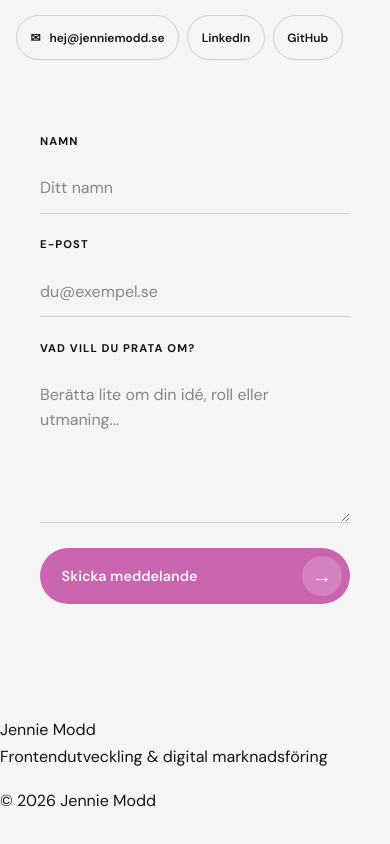
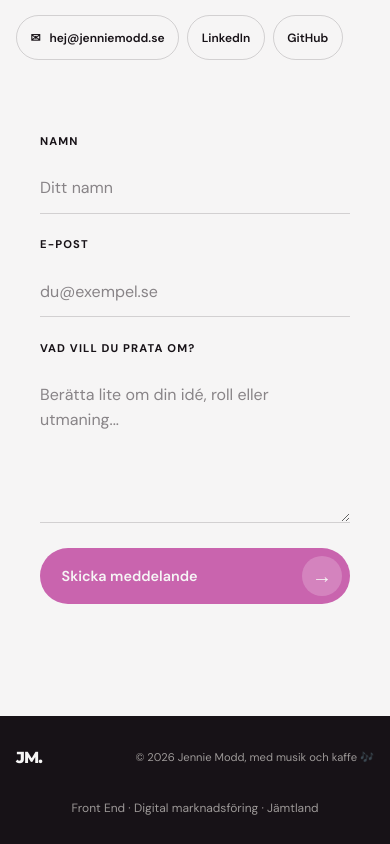
Before and after one commit to jenniemodd/portfolio_2, a React (Vite) app: page / in a window 390 px wide. Shown: the part 9228-10072 px from the top of the page. Built offline with nearby package versions, Linux system fonts and the light colour scheme.

Commit message:
feat: implement Footer component with styling and responsive design

```diff
--- /dev/null
+++ b/src/components/Footer.module.css
@@ -0,0 +1,59 @@
+
+.footer {
+  width: 100%;
+  color: var(--color-paper);
+  background: var(--color-ink);
+}
+
+.container {
+  display: flex;
+  align-items: center;
+  justify-content: space-between;
+  gap: 2rem;
+
+  width: var(--page);
+  min-height: 8rem;
+  margin-inline: auto;
+  padding-block: 1rem;
+}
+
+.logo {
+  color: var(--color-paper);
+  font-family: var(--font-heading);
+  font-size: 1rem;
+  font-weight: 800;
+  letter-spacing: -0.06em;
+  text-decoration: none;
+}
+
+.description,
+.copyright {
+  margin: 0;
+  color: rgba(245, 241, 237, 0.6);
+  font-size: 0.75rem;
+  line-height: 1.5;
+}
+
+.logo:focus-visible {
+  outline: 2px solid var(--color-pink);
+  outline-offset: 4px;
+}
+
+@media (max-width: 600px) {
+  .container {
+    flex-wrap: wrap;
+    justify-content: space-between;
+    gap: 0.75rem 1rem;
+    padding-block: 1.25rem;
+  }
+
+  .description {
+    order: 3;
+    width: 100%;
+    text-align: center;
+  }
+
+  .copyright {
+    font-size: 0.7rem;
+  }
+}
--- a/src/components/Footer.tsx
+++ b/src/components/Footer.tsx
@@ -1,10 +1,26 @@
+
+import styles from "./Footer.module.css"
 
 function Footer() {
   return (
-    <footer>
-      <a href="/">Jennie Modd</a>
-      <p>Frontendutveckling & digital marknadsföring</p>
-      <p>© {new Date().getFullYear()} Jennie Modd</p>
+    <footer className={styles.footer}>
+      <div className={styles.container}>
+        <a
+          href="#top"
+          className={styles.logo}
+          aria-label="Till toppen av sidan"
+        >
+          JM.
+        </a>
+
+        <p className={styles.description}>
+          Front End · Digital marknadsföring · Jämtland
+        </p>
+
+        <p className={styles.copyright}>
+          © {new Date().getFullYear()} Jennie Modd, med musik och kaffe 🎶
+        </p>
+      </div>
     </footer>
   )
 }
```
